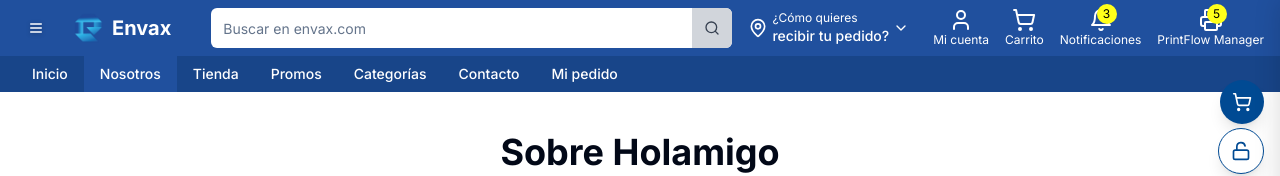
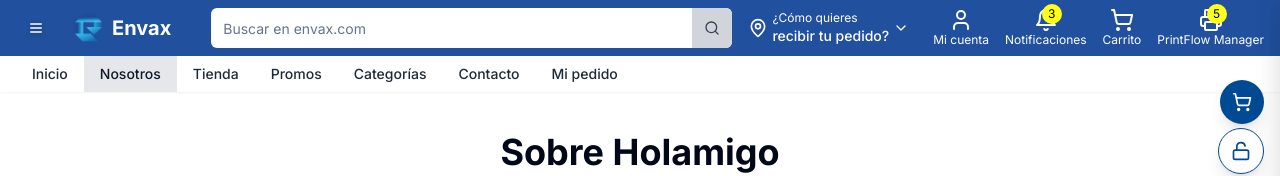
Before and after one commit to Abraha33/Ecommerce-holamigo, a Next.js app: page /about in a window 1280 px wide. Shown: the top 176 px of the page. Built offline with nearby package versions, Linux system fonts and the light colour scheme.

Commit message:
refactor: reorder icons in header to specific layout
Co-authored-by: null <168048145+Abraha33@users.noreply.github.com>

```diff
--- a/components/header.tsx
+++ b/components/header.tsx
@@ -199,10 +199,20 @@ export default function Header() {
                 </PopoverContent>
               </Popover>
 
-              {/* Iconos reorganizados: cuenta, carrito, notificaciones, PrintFlow Manager */}
+              {/* Iconos reorganizados: cuenta (extremo derecho), notificaciones, carrito, PrintFlow Manager */}
               <Link href="/account" className="flex flex-col items-center">
                 <User className="h-6 w-6" />
                 <span className="text-xs hidden md:block">Mi cuenta</span>
+              </Link>
+
+              <Link href="/notifications" className="flex flex-col items-center">
+                <div className="relative">
+                  <Bell className="h-6 w-6" />
+                  <span className="absolute -top-1 -right-1 bg-[#ffff1a] text-black text-xs rounded-full h-5 w-5 flex items-center justify-center">
+                    3
+                  </span>
+                </div>
+                <span className="text-xs hidden md:block">Notificaciones</span>
               </Link>
 
               <Link href="/cart" className="flex flex-col items-center">
@@ -215,16 +225,6 @@ export default function Header() {
                   )}
                 </div>
                 <span className="text-xs hidden md:block">Carrito</span>
-              </Link>
-
-              <Link href="/notifications" className="flex flex-col items-center">
-                <div className="relative">
-                  <Bell className="h-6 w-6" />
-                  <span className="absolute -top-1 -right-1 bg-[#ffff1a] text-black text-xs rounded-full h-5 w-5 flex items-center justify-center">
-                    3
-                  </span>
-                </div>
-                <span className="text-xs hidden md:block">Notificaciones</span>
               </Link>
 
               {/* Icono de PrintFlow Manager */}
@@ -243,15 +243,15 @@ export default function Header() {
       </div>
 
       {/* Navegación - Categorías */}
-      <div className="bg-[#184589] dark:bg-gray-800 text-white hidden md:block">
+      <div className="bg-white dark:bg-gray-800 text-gray-800 hidden md:block shadow-sm">
         <div className="container mx-auto px-4 pr-72">
           <nav className="flex">
             {navigation.map((item) => (
               <Link
                 key={item.name}
                 href={item.href}
-                className={`px-4 py-2 text-sm font-medium transition-colors duration-200 hover:bg-[#20509E] hover:text-white dark:hover:bg-gray-700 dark:hover:text-white ${
-                  pathname === item.href ? "bg-[#20509E] dark:bg-gray-700" : ""
+                className={`px-4 py-2 text-sm font-medium transition-colors duration-200 hover:bg-gray-200 hover:text-gray-900 dark:text-white dark:hover:bg-gray-700 dark:hover:text-white ${
+                  pathname === item.href ? "bg-gray-200 text-gray-900 dark:bg-gray-700" : ""
                 }`}
               >
                 {item.name}
```
Also changed, not shown: 1 other file (tests, documents, lock files or other folders).
